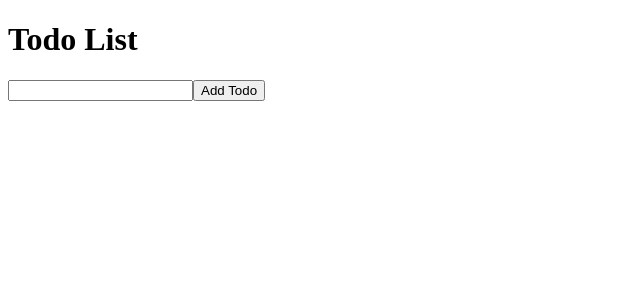
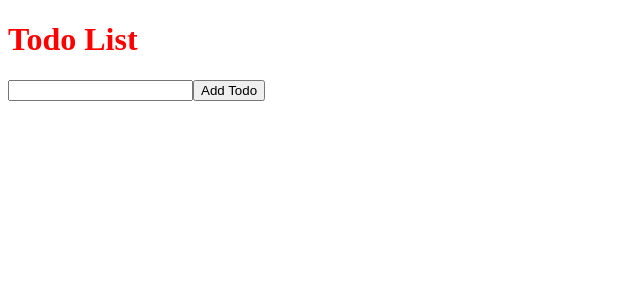
Before and after one commit to ivancis/gsta, a React (Create React App) app: page / in a window 1280 px wide. Shown: the top 300 px of the page, without its empty margins (0-640 px from the left). Built offline with nearby package versions, Linux system fonts and the light colour scheme.

Commit message:
css-module init

```diff
--- /dev/null
+++ b/src/App.module.css
@@ -0,0 +1,3 @@
+.test {
+    color: red;
+}
--- a/src/App.tsx
+++ b/src/App.tsx
@@ -1,4 +1,6 @@
 import React, { Fragment, useState } from 'react';
+import styles from './App.module.css';
+
 
 type FormElement = React.FormEvent<HTMLFormElement>;
 
@@ -41,7 +43,7 @@ function App(): JSX.Element {
 
   return (
     <Fragment>
-      <h1>Todo List</h1>
+      <h1 className={styles.test}>Todo List</h1>
       <form onSubmit={handleSubmit}>
         <input
           type='text'
```
